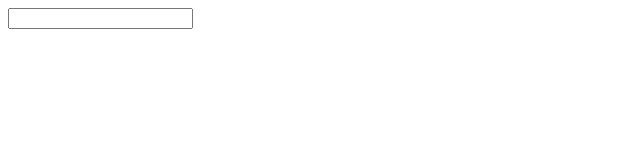
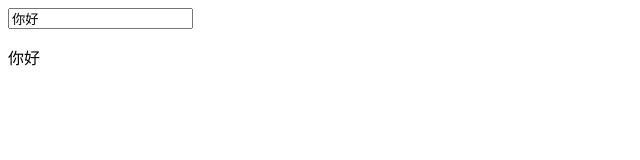
Before and after one commit to tianshiyang/javascript, a website: page faceCoding/newCode/vue/v-model.html in a window 1280 px wide. Shown: the full height of the page, 0-640 px from the left. Drawn offline with Linux system fonts and the light colour scheme.

Commit message:
feat: v-model

```diff
--- a/faceCoding/newCode/vue/reactive.js
+++ b/faceCoding/newCode/vue/reactive.js
@@ -38,6 +38,7 @@
 function reactive(obj) {
   let handler = {
     get(target, key, reciver) {
+      // console.log("get - ", key)
       let result = Reflect.get(target, key, reciver)
       trigger(target, key)
       if (typeof result === "object" && target !== null) {
@@ -46,11 +47,12 @@
       return result
     },
     set(target, key, value, reciver) {
+      // console.log("set - ", key)
       let oldValue = Reflect.get(target, key, reciver)
       let flag = true
       if (oldValue !== value) {
+        flag = Reflect.set(target, key, value, reciver)
         track(target, key)
-        flag = Reflect.set(target, key, value, reciver)
       }
       return flag
     }
@@ -78,12 +80,11 @@
 //     birthday: "11111"
 //   }
 // }
-
+// let count = 0
+// const obj1 = reactive(obj)
+// let strchange = `obj.name = ${obj1.name}`
 // effect(() => {
-//   delete obj.age
+//   strchange = `obj.name = ${obj1.name}` + count ++
 // })
-
-// const obj1 = reactive(obj)
 // obj1.name = "王五"
-// obj1.other.sex = "nv"
-// console.log(obj)
+// console.log(strchange)
--- a/faceCoding/newCode/vue/v-model.html
+++ b/faceCoding/newCode/vue/v-model.html
@@ -4,27 +4,27 @@
 
   </head>
   <body>
-    <input type="text" v-mode="msg" oninput="changeValue" />
+    <input type="text" v-mode="msg" />
     <p v-mode="msg"></p>
   </body>
 
   <script src="./reactive.js"></script>
   <script>
+
     const data = reactive({
       msg: "你好",
     })
     const input = document.querySelector("input");
+    // 相当于执行v-on:value
+    input.value = data.msg
     const p = document.querySelector("p");
+    p.innerText = data.msg
+    input.addEventListener("input", () => {
+      data.msg = input.value
+    })
 
-
-    input.oninput = (e) => {
-      data.msg = input.value
-      effect(() => {
-        input.value = data.msg;
-        p.innerHTML = data.msg;
-      })
-    }
-
-
+    effect(() => {
+      p.innerText = data.msg
+    })
   </script>
 </html>
```
